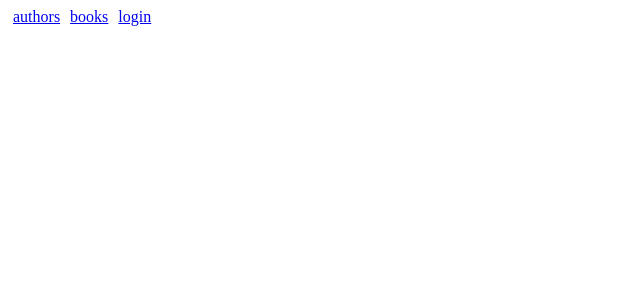
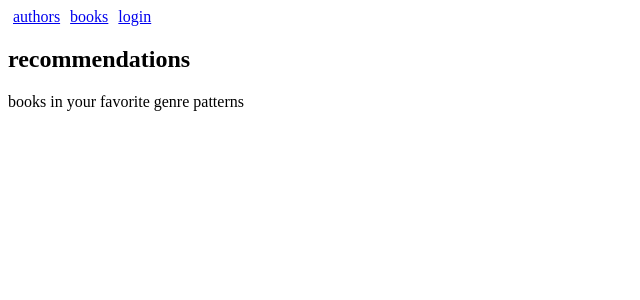
Before and after one commit to MyatKaungKyaw/fullstack-open-part-8-exercise, a React (Create React App) app in the folder books-frontend/: page /recommend in a window 1280 px wide. Before the commit this address had no page. Shown: the top 300 px of the page, without its empty margins (0-640 px from the left). Built offline with nearby package versions, Linux system fonts and the light colour scheme.

Commit message:
create recommend component

```diff
--- a/books-frontend/src/App.js
+++ b/books-frontend/src/App.js
@@ -2,6 +2,7 @@ import Authors from './components/Authors'
 import Books from './components/Books'
 import NewBook from './components/NewBook'
 import LoginForm from './components/LoginForm'
+import Recommend from './components/Recommend'
 import {
   Link,
   Routes,
@@ -18,7 +19,7 @@ const App = () => {
   useEffect(() => {
     const token = localStorage.getItem('user-token')
     token && setToken(token)
-  },[])
+  }, [])
 
   const padding = {
     padding: 5,
@@ -41,8 +42,8 @@ const App = () => {
         {token ?
           <>
             <Link style={padding} to='/add-book'>add book</Link>
+            <Link sytle={padding} to='/recommend'>recommend</Link>
             <Link style={padding} onClick={logout}>logout</Link>
-            {/* <a style={padding} >logout</a> */}
           </>
           : <Link style={padding} to='/login'>login</Link>
         }
@@ -53,7 +54,7 @@ const App = () => {
         <Route path='/books' element={<Books />} />
         <Route path='/add-book' element={<NewBook />} />
         <Route path='/login' element={<LoginForm setToken={setToken} />} />
-        {/* <Route path='/logout' onEnter={logout}/> */}
+        <Route path='/recommend' element={<Recommend />} />
       </Routes>
     </div>
   )
--- /dev/null
+++ b/books-frontend/src/components/Recommend.js
@@ -0,0 +1,10 @@
+const Recommend = () => {
+    return(
+        <div>
+            <h2>recommendations</h2>
+            <div>books in your favorite genre patterns</div>
+        </div>
+    )
+}
+
+export default Recommend
```
